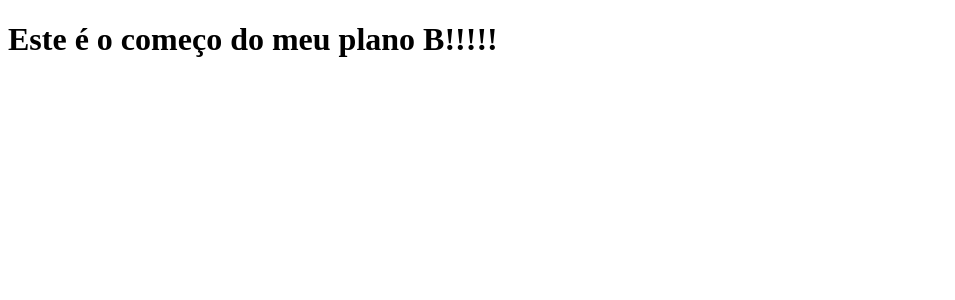
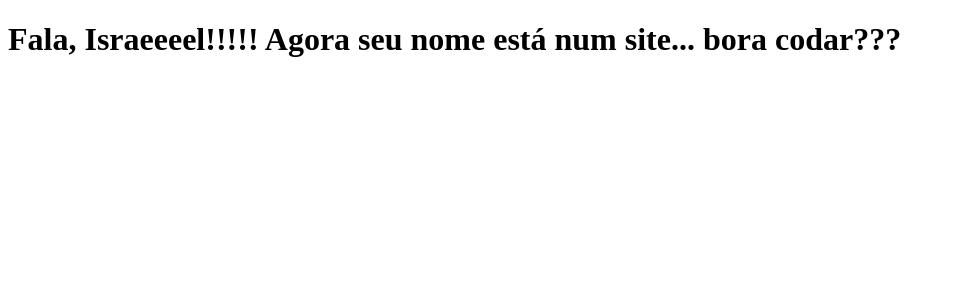
Before and after one commit to CZanardi/clone-tabnews, a Next.js app: page / in a window 1280 px wide. Shown: the top 300 px of the page, without its empty margins (0-955 px from the left). Built offline with nearby package versions, Linux system fonts and the light colour scheme.

Commit message:
Altera pagina para desafio

```diff
--- a/pages/index.js
+++ b/pages/index.js
@@ -1,5 +1,5 @@
 function Home() {
-   return <h1>Este é o começo do meu plano B!!!!!</h1>
+   return <h1>Fala, Israeeeel!!!!! Agora seu nome está num site... bora codar???</h1>
 }
 
 export default Home;
```
